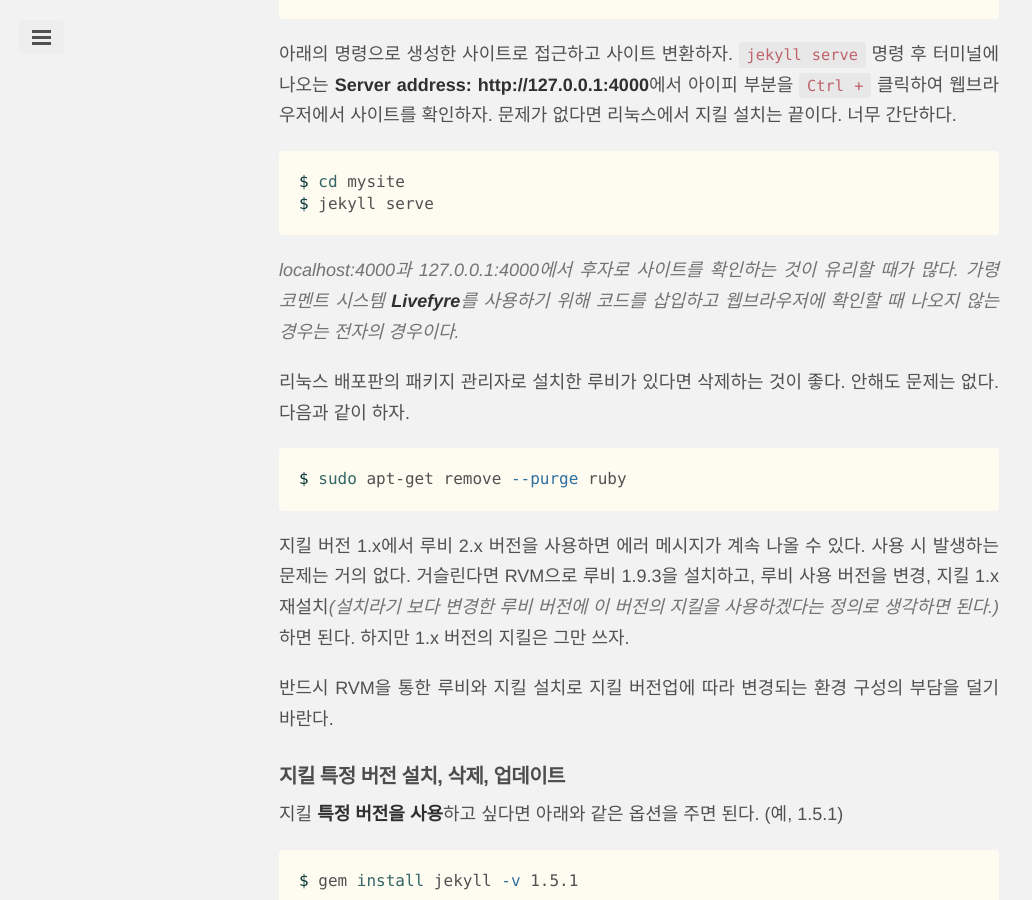
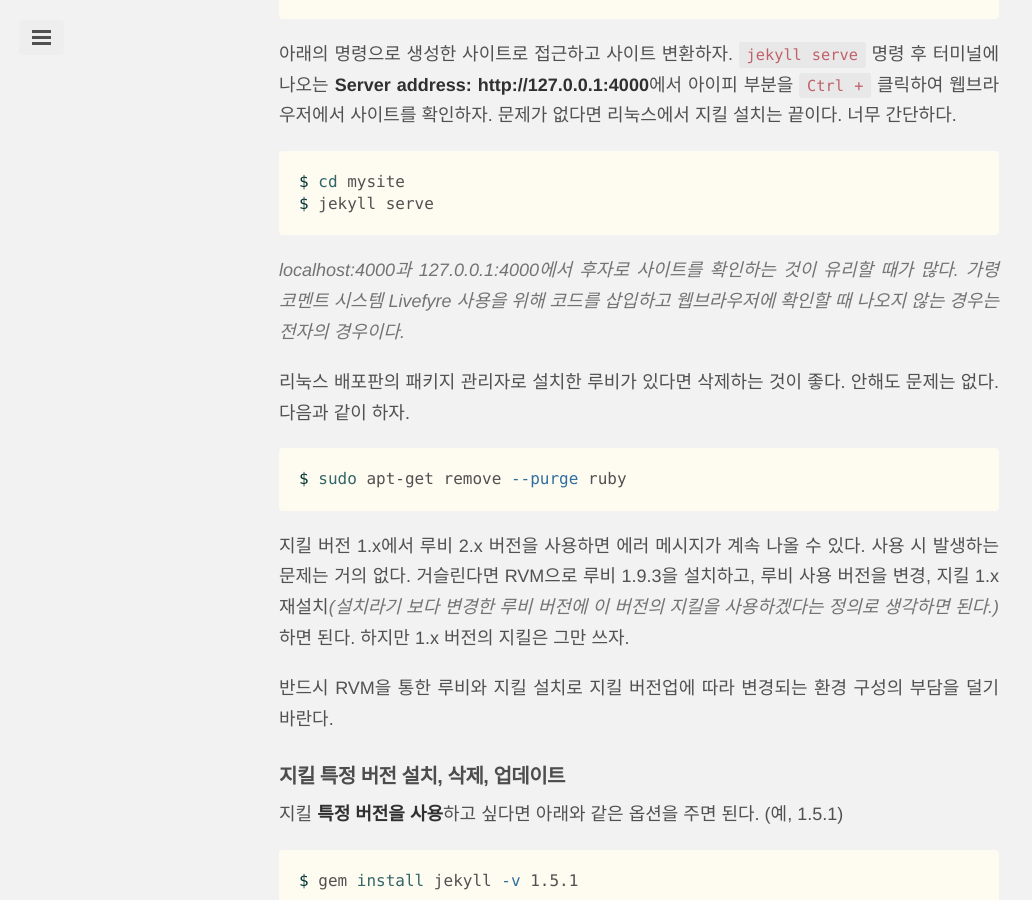
Before and after one commit to vjinn/vjinn.github.io, a Jekyll site: the page built from pages/install-jekyll.md, in a window 1280 px wide and 900 px high, scrolled down 4832 px. Shown: the whole window, without its empty margins (1-1033 px from the left). Built offline with Jekyll 4.4.1, drawn with Linux system fonts in a browser that asks for light colours; Markdown is read by kramdown in place of the engine named in the settings; comment, search, counter and statistics services are not loaded; some of the changed text lies outside the part shown.

Commit message:
오타 수정

````diff
--- a/pages/install-jekyll.md
+++ b/pages/install-jekyll.md
@@ -158,7 +158,7 @@ $ cd mysite
 $ jekyll serve
 ```
 
-*localhost:4000과 127.0.0.1:4000에서 후자로 사이트를 확인하는 것이 유리할 때가 많다. 가령 코멘트 시스템 **Livefyre**를 사용하기 위해 코드를 삽입하고 웹브라우저에 확인할 때 나오지 않는 경우는 전자의 경우이다.*
+*localhost:4000과 127.0.0.1:4000에서 후자로 사이트를 확인하는 것이 유리할 때가 많다. 가령 코멘트 시스템 Livefyre 사용을 위해 코드를 삽입하고 웹브라우저에 확인할 때 나오지 않는 경우는 전자의 경우이다.*
 
 리눅스 배포판의 패키지 관리자로 설치한 루비가 있다면 삭제하는 것이 좋다. 안해도 문제는 없다. 다음과 같이 하자.
 
````
Also changed, not shown: other parts of pages/install-jekyll.md (+1 -1 lines).
